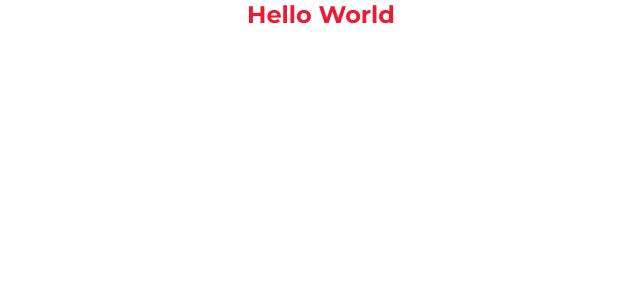
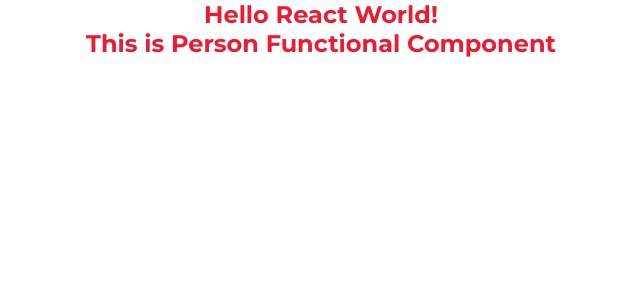
Before and after one commit to jakdev047/react-base-concept, a React (Create React App) app: page / in a window 1280 px wide. Shown: the top 300 px of the page, without its empty margins (319-959 px from the left). Built offline with nearby package versions, Linux system fonts and the light colour scheme.

Commit message:
basic class & functional component

```diff
--- a/src/App.js
+++ b/src/App.js
@@ -3,10 +3,14 @@
 // sass
 import './assets/sass/index.scss';
 
+// pages
+import Persons from './pages/Persons';
+
 function App() {
   return (
     <div className="App">
-      <h2>Hello World</h2>
+      <h2>Hello React World!</h2>
+      <Persons />
     </div>
   );
 }
--- a/src/assets/sass/index.scss
+++ b/src/assets/sass/index.scss
@@ -15,6 +15,9 @@
 @import "./component-styles/variable";
 @import "./component-styles/general";
 
+body {
+    text-align: center;
+}
 
 h2{
     color: $secondaryColor;
--- /dev/null
+++ b/src/components/Person/Person.js
@@ -0,0 +1,11 @@
+import React, { Fragment } from 'react';
+
+const Person = () => {
+    return (
+        <Fragment>
+            <h2>This is Person Functional Component</h2>
+        </Fragment>
+    )
+}
+
+export default Person;
--- /dev/null
+++ b/src/pages/Persons.js
@@ -0,0 +1,15 @@
+import React, { Component, Fragment } from 'react';
+
+import Person from '../components/Person/Person';
+
+class Persons extends Component {
+    render() {
+        return (
+            <Fragment>
+                <Person />
+            </Fragment>
+        )
+    }
+}
+
+export default Persons;
```
